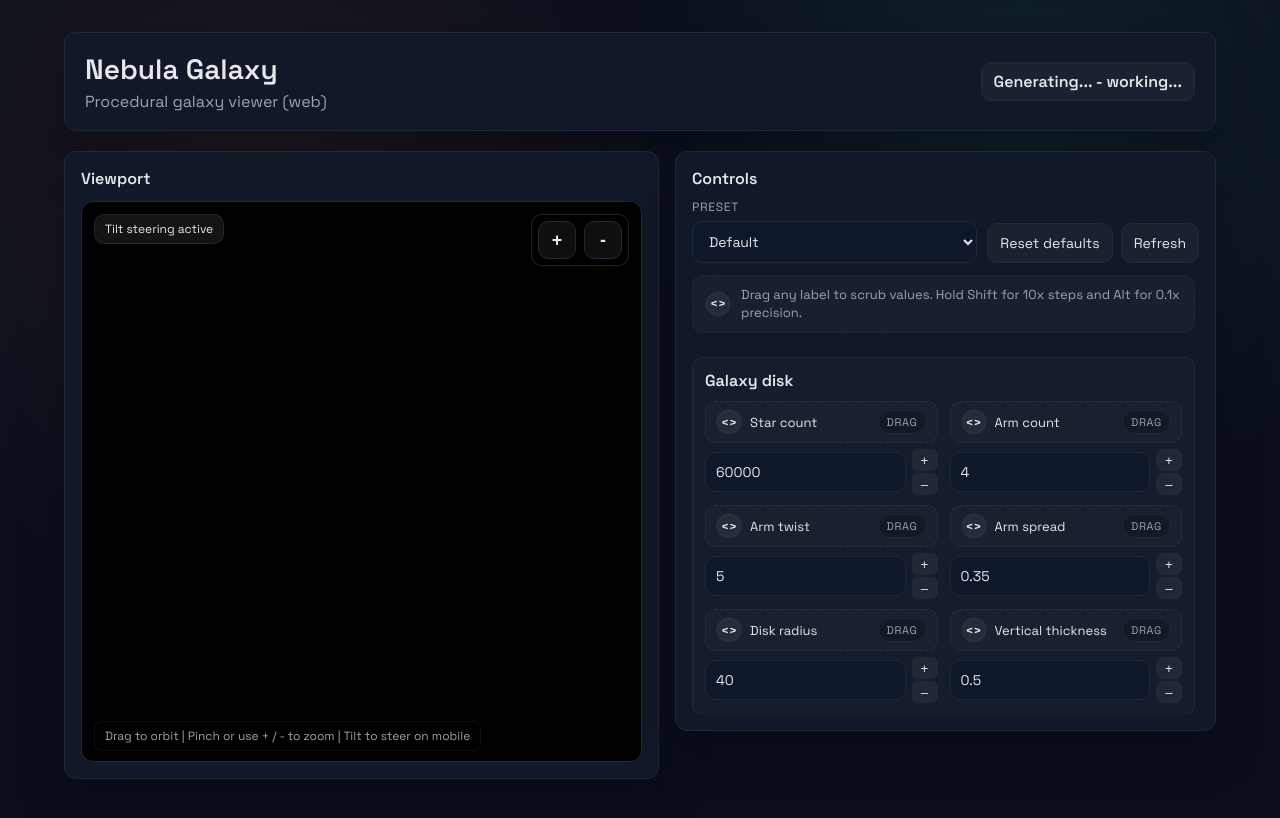
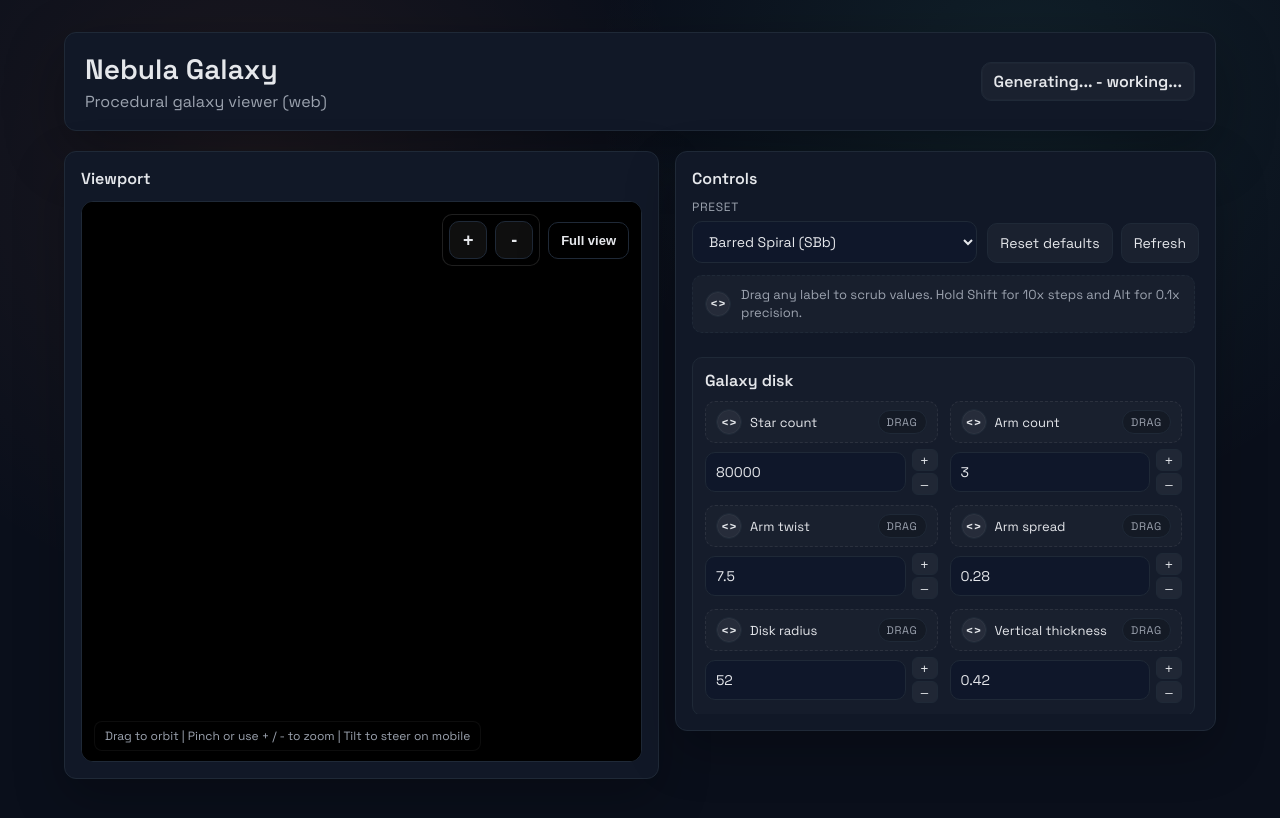
Before and after one commit to jamesmiller2404/galaxy-viewer-web, a React (Vite) app: page / in a window 1280 px wide. Shown: the top 818 px of the page. Built offline with nearby package versions, Linux system fonts and the light colour scheme.

Commit message:
ui improvements

```diff
--- a/src/App.tsx
+++ b/src/App.tsx
@@ -29,6 +29,8 @@ type TiltReference = {
   baseForward: vec3;
 };
 
+const DEFAULT_PRESET_NAME = "Barred Spiral (SBb)";
+
 const scrubMultiplier = (event: PointerEvent | React.PointerEvent) => {
   if (event.shiftKey) return 10;
   if (event.altKey) return 0.1;
@@ -37,14 +39,16 @@ const scrubMultiplier = (event: PointerEvent | React.PointerEvent) => {
 
 export default function App() {
   const canvasRef = useRef<HTMLCanvasElement | null>(null);
+  const viewportShellRef = useRef<HTMLDivElement | null>(null);
   const rendererRef = useRef<GalaxyRenderer | null>(null);
   const workerRef = useRef<Worker | null>(null);
   const currentRequestId = useRef(0);
   const [params, setParams] = useState<GalaxyParameters>({ ...defaultParameters });
-  const [presetName, setPresetName] = useState<string>("Default");
+  const [presetName, setPresetName] = useState<string>(DEFAULT_PRESET_NAME);
   const [status, setStatus] = useState("Ready");
   const [generating, setGenerating] = useState(false);
   const [rendererReady, setRendererReady] = useState(false);
+  const [fullscreenMode, setFullscreenMode] = useState(false);
   const [isMobile, setIsMobile] = useState(false);
   const [tiltSupported, setTiltSupported] = useState(false);
   const [tiltEnabled, setTiltEnabled] = useState(false);
@@ -99,6 +103,33 @@ export default function App() {
       renderer.dispose();
     };
   }, []);
+
+  useEffect(() => {
+    if (!rendererReady) return;
+    const raf = requestAnimationFrame(() => {
+      const renderer = rendererRef.current;
+      if (!renderer) return;
+      renderer.resize();
+      renderer.render();
+    });
+    return () => cancelAnimationFrame(raf);
+  }, [rendererReady, fullscreenMode]);
+
+  useEffect(() => {
+    if (typeof document === "undefined") return;
+    const handleFullscreenChange = () => {
+      if (!document.fullscreenElement && fullscreenMode) {
+        setFullscreenMode(false);
+      }
+      const renderer = rendererRef.current;
+      if (renderer) {
+        renderer.resize();
+        renderer.render();
+      }
+    };
+    document.addEventListener("fullscreenchange", handleFullscreenChange);
+    return () => document.removeEventListener("fullscreenchange", handleFullscreenChange);
+  }, [fullscreenMode]);
 
   useEffect(() => {
     if (!isMobile) return;
@@ -256,7 +287,7 @@ export default function App() {
           }
         }
         setTiltEnabled(true);
-        setTiltStatus("Tilt steering active");
+        setTiltStatus(null);
       } catch {
         setTiltStatus("Tilt unavailable");
       }
@@ -317,7 +348,7 @@ export default function App() {
   };
 
   const resetDefault = () => {
-    setPresetName("Default");
+    setPresetName(DEFAULT_PRESET_NAME);
     setParams(applyMobileStarLimit({ ...defaultParameters }, isMobile));
   };
 
@@ -325,8 +356,36 @@ export default function App() {
     rendererRef.current?.zoom(delta);
   };
 
+  const enterFullscreenMode = () => {
+    setFullscreenMode(true);
+    const shell = viewportShellRef.current;
+    if (shell?.requestFullscreen) {
+      shell.requestFullscreen().catch(() => {
+        /* ignore fullscreen errors */
+      });
+    }
+  };
+
+  const exitFullscreenMode = () => {
+    setFullscreenMode(false);
+    if (typeof document !== "undefined" && document.fullscreenElement) {
+      document.exitFullscreen?.().catch(() => {
+        /* ignore fullscreen errors */
+      });
+    }
+  };
+
+  const toggleFullscreenMode = () => {
+    if (fullscreenMode) {
+      exitFullscreenMode();
+    } else {
+      enterFullscreenMode();
+    }
+  };
+
   return (
-    <div className="page">
+    <div className={`page ${fullscreenMode ? "is-immersive" : ""}`}>
+      {!fullscreenMode && (
         <header className="title-banner">
           <div className="title-text">
             <h1>Nebula Galaxy</h1>
@@ -337,12 +396,15 @@ export default function App() {
             {generating ? " - working..." : ""}
           </div>
         </header>
+      )}
 
       <div className="layout">
-        <section className="panel viewport-panel">
-          <div className="panel-heading">Viewport</div>
-          <div className="canvas-shell">
+        <section className={`panel viewport-panel ${fullscreenMode ? "is-immersive" : ""}`}>
+          {!fullscreenMode && <div className="panel-heading">Viewport</div>}
+          <div className="canvas-shell" ref={viewportShellRef}>
             <canvas ref={canvasRef} className="viewport" />
+            <div className="view-actions">
+              {!fullscreenMode && (
                 <div className="zoom-controls" aria-label="Zoom controls">
                   <button className="zoom-btn" onClick={() => handleZoom(-8)} aria-label="Zoom in">
                     +
@@ -351,14 +413,26 @@ export default function App() {
                     -
                   </button>
                 </div>
+              )}
+              <button
+                className={`fullscreen-btn ${fullscreenMode ? "is-active" : ""}`}
+                onClick={toggleFullscreenMode}
+                type="button"
+              >
+                {fullscreenMode ? "Exit full view" : "Full view"}
+              </button>
+            </div>
+            {!fullscreenMode && (
               <div className="hint">
                 Drag to orbit | Pinch or use + / - to zoom
                 {tiltSupported ? " | Tilt to steer on mobile" : ""}
               </div>
+            )}
             {tiltStatus && <div className="tilt-chip">{tiltStatus}</div>}
           </div>
         </section>
 
+        {!fullscreenMode && (
           <section className={`panel controls-panel ${controlsOpen ? "is-open" : "is-closed"}`}>
             <div
               className="controls-header"
@@ -557,6 +631,7 @@ export default function App() {
               </div>
             </div>
           </section>
+        )}
       </div>
     </div>
   );
--- a/src/domain/parameters.ts
+++ b/src/domain/parameters.ts
@@ -16,20 +16,20 @@ export interface GalaxyParameters {
 }
 
 export const defaultParameters: GalaxyParameters = {
-  starCount: 60000,
-  armCount: 4,
-  armTwist: 5,
-  armSpread: 0.35,
-  diskRadius: 40,
-  verticalThickness: 0.5,
-  noise: 0.25,
-  coreFalloff: 2,
-  brightness: 1,
-  bulgeRadius: 5,
-  bulgeStarCount: 20000,
-  bulgeFalloff: 2,
-  bulgeVerticalScale: 0.8,
-  bulgeBrightness: 2
+  starCount: 80000,
+  armCount: 3,
+  armTwist: 7.5,
+  armSpread: 0.28,
+  diskRadius: 52,
+  verticalThickness: 0.42,
+  noise: 0.22,
+  coreFalloff: 1.9,
+  brightness: 1.1,
+  bulgeRadius: 7.5,
+  bulgeStarCount: 30000,
+  bulgeFalloff: 2.2,
+  bulgeVerticalScale: 0.9,
+  bulgeBrightness: 2.6
 };
 
 export interface StarBuffer {
--- a/src/domain/presets.ts
+++ b/src/domain/presets.ts
@@ -6,7 +6,6 @@ export interface Preset {
 }
 
 export const presets: Preset[] = [
-  { name: "Default", params: { ...defaultParameters } },
   {
     name: "Elliptical (E0-E7)",
     params: {
@@ -142,22 +141,7 @@ export const presets: Preset[] = [
   },
   {
     name: "Barred Spiral (SBb)",
-    params: {
-      starCount: 80000,
-      armCount: 3,
-      armTwist: 7.5,
-      armSpread: 0.28,
-      diskRadius: 52,
-      verticalThickness: 0.42,
-      noise: 0.22,
-      coreFalloff: 1.9,
-      brightness: 1.1,
-      bulgeRadius: 7.5,
-      bulgeStarCount: 30000,
-      bulgeFalloff: 2.2,
-      bulgeVerticalScale: 0.9,
-      bulgeBrightness: 2.6,
-    }
+    params: { ...defaultParameters }
   },
   {
     name: "Barred Spiral (SBc)",
--- a/src/styles.css
+++ b/src/styles.css
@@ -76,6 +76,53 @@ h1 {
   grid-template-columns: 1.1fr 1fr;
   gap: 16px;
   align-items: start;
+}
+
+.page.is-immersive {
+  max-width: none;
+  padding: 0;
+}
+
+.page.is-immersive .layout {
+  grid-template-columns: 1fr;
+  gap: 0;
+  min-height: 100vh;
+}
+
+.page.is-immersive .viewport-panel {
+  position: fixed;
+  inset: 0;
+  padding: 0;
+  border: none;
+  border-radius: 0;
+  background: #000;
+  box-shadow: none;
+  z-index: 30;
+}
+
+.page.is-immersive .canvas-shell {
+  width: 100vw;
+  height: 100vh;
+  border-radius: 0;
+}
+
+.page.is-immersive .viewport {
+  width: 100vw;
+  height: 100vh;
+  aspect-ratio: auto;
+}
+
+.page.is-immersive .title-banner,
+.page.is-immersive .controls-panel,
+.page.is-immersive .panel-heading,
+.page.is-immersive .hint {
+  display: none;
+}
+
+.page.is-immersive .tilt-chip {
+  top: calc(env(safe-area-inset-top) + 12px);
+  left: calc(env(safe-area-inset-left) + 12px);
+  background: rgba(0, 0, 0, 0.45);
 }
 
 .viewport-panel {
@@ -235,10 +282,21 @@ h1 {
   box-shadow: 0 8px 22px rgba(0, 0, 0, 0.25);
 }
 
-.zoom-controls {
+.view-actions {
   position: absolute;
   top: 12px;
   right: 12px;
+  display: flex;
+  align-items: center;
+  gap: 8px;
+}
+
+.page.is-immersive .view-actions {
+  top: calc(env(safe-area-inset-top) + 12px);
+  right: calc(env(safe-area-inset-right) + 12px);
+}
+
+.zoom-controls {
   display: flex;
   gap: 8px;
   padding: 6px;
@@ -247,6 +305,33 @@ h1 {
   border: 1px solid rgba(255, 255, 255, 0.12);
   box-shadow: 0 10px 30px rgba(0, 0, 0, 0.35);
   backdrop-filter: blur(6px);
+}
+
+.fullscreen-btn {
+  border-radius: 10px;
+  border: 1px solid var(--panel-border);
+  background: rgba(0, 0, 0, 0.35);
+  color: var(--text);
+  padding: 10px 12px;
+  font-size: 13px;
+  font-weight: 700;
+  cursor: pointer;
+  box-shadow: 0 10px 30px rgba(0, 0, 0, 0.35);
+  backdrop-filter: blur(6px);
+  transition: transform 120ms ease, background 120ms ease, border-color 120ms ease;
+}
+
+.fullscreen-btn:hover {
+  transform: translateY(-1px);
+  border-color: var(--accent);
+}
+
+.fullscreen-btn.is-active {
+  background: rgba(0, 0, 0, 0.5);
+}
+
+.page.is-immersive .fullscreen-btn {
+  background: rgba(0, 0, 0, 0.55);
 }
 
 .zoom-btn {
```
Also changed, not shown: 1 other file (tests, documents, lock files or other folders). Lines whose indentation alone changed are shown as unchanged.
